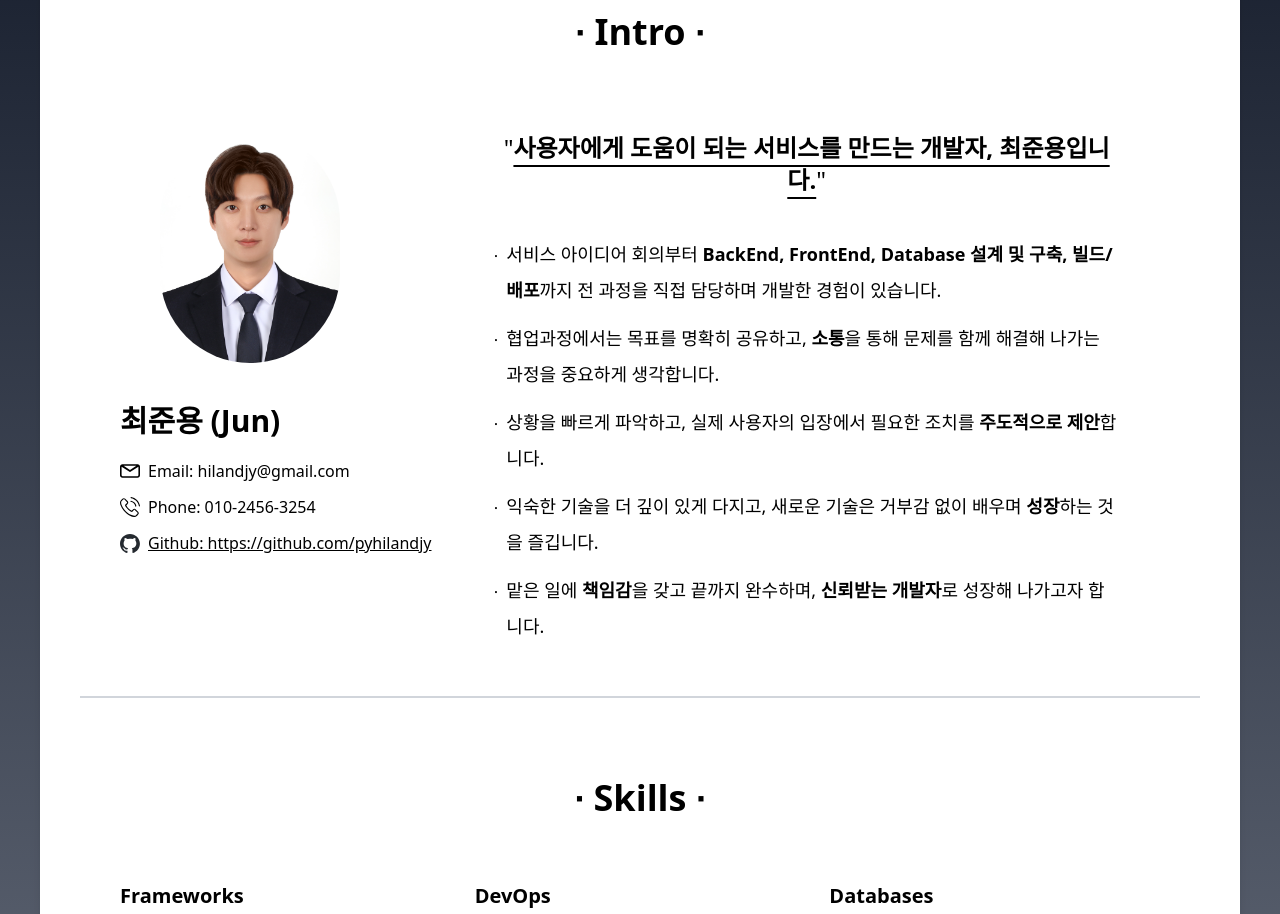
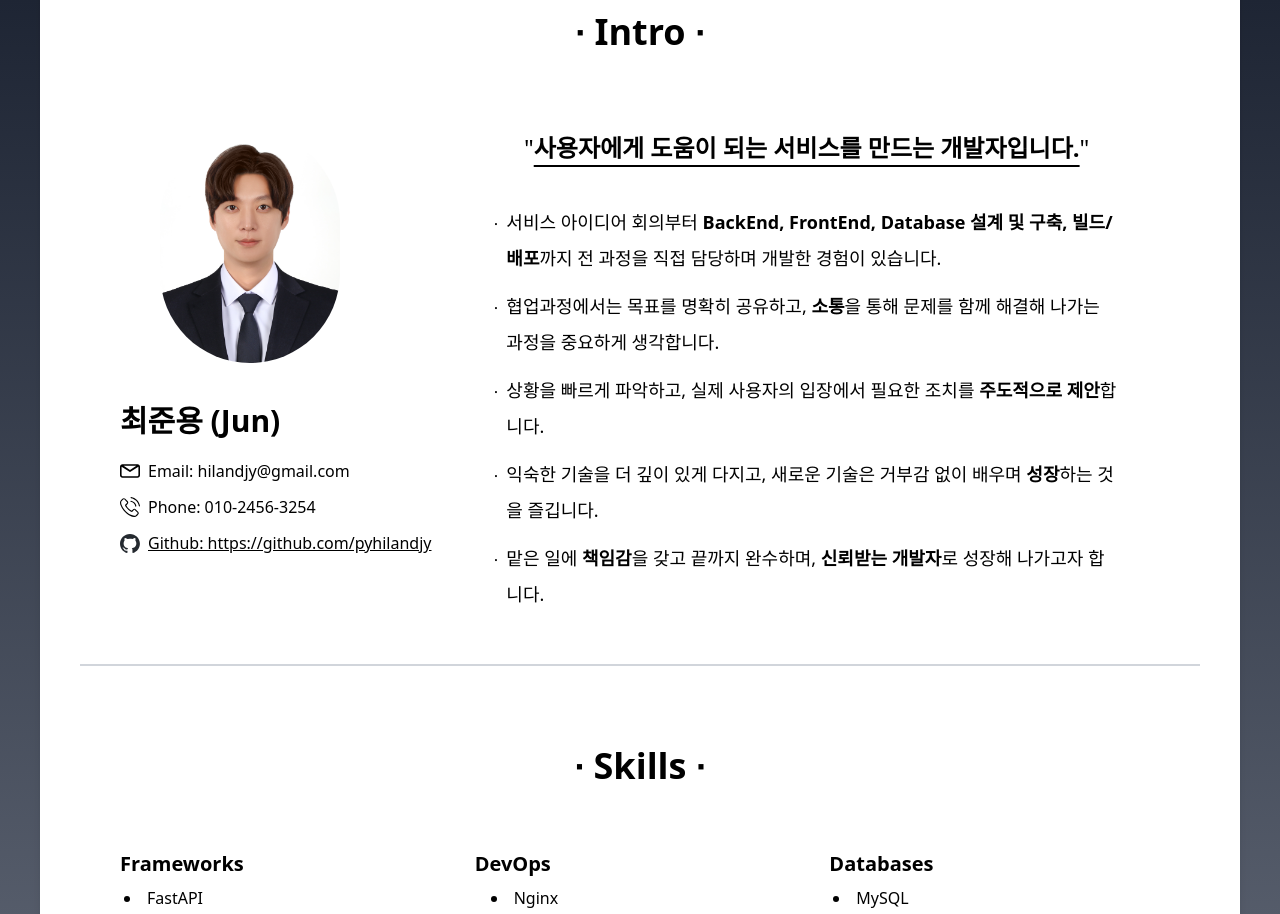
Before and after one commit to pyhilandjy/portfolio, a Next.js app: page / in a window 1280 px wide. Shown: the part 1020-1934 px from the top of the page. Built offline with nearby package versions, Linux system fonts and the light colour scheme.

Commit message:
AboutMe.tsx에서 소개 문구 수정

```diff
--- a/components/AboutMe.tsx
+++ b/components/AboutMe.tsx
@@ -61,7 +61,7 @@ const AboutMe: React.FC = () => {
             <p className="text-2xl mb-10 mr-20 text-center">
               {'"'}
               <strong className="font-bold underline underline-offset-8">
-                사용자에게 도움이 되는 서비스를 만드는 개발자, 최준용입니다.
+                사용자에게 도움이 되는 서비스를 만드는 개발자입니다.
               </strong>
               {'"'}
             </p>
```
